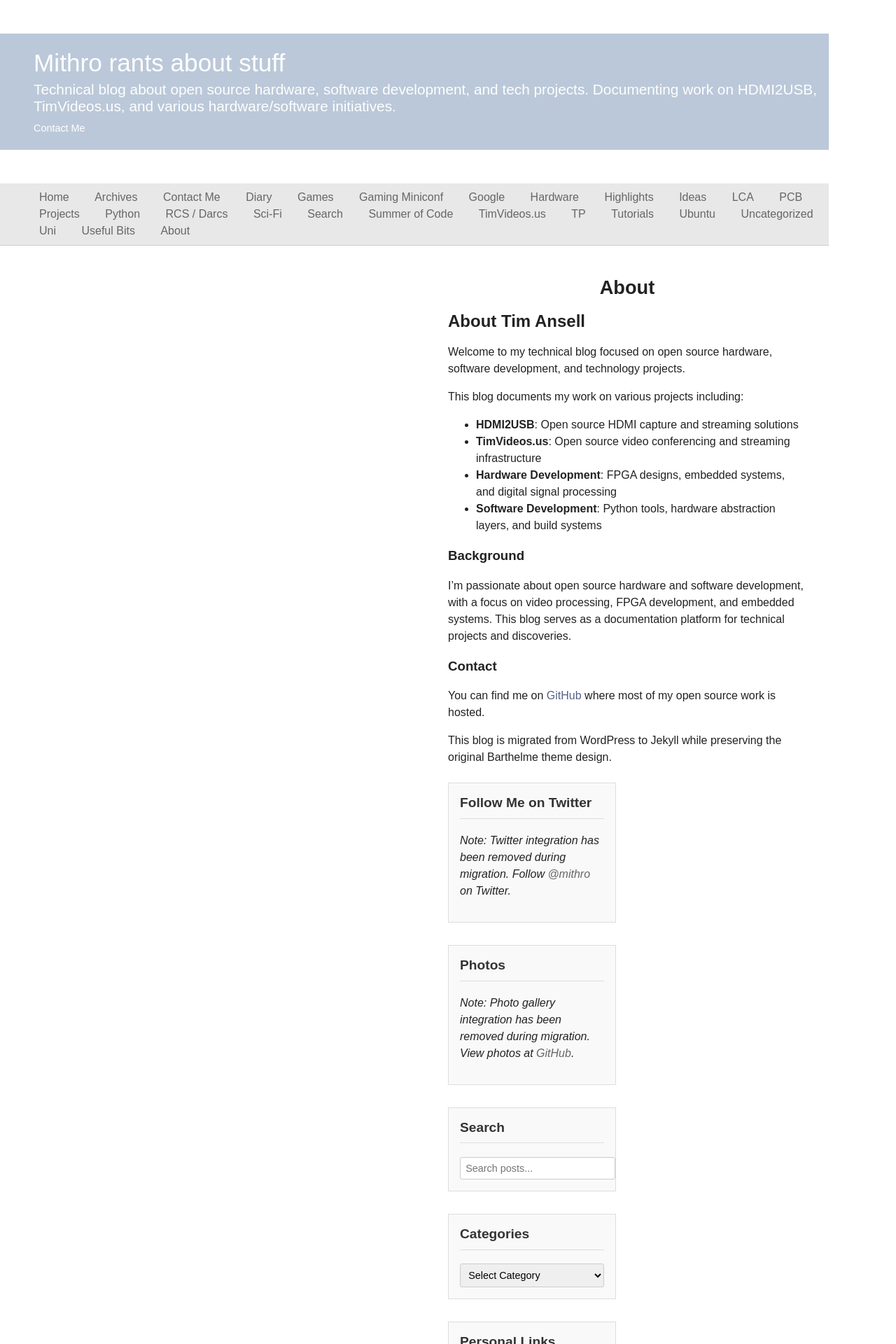
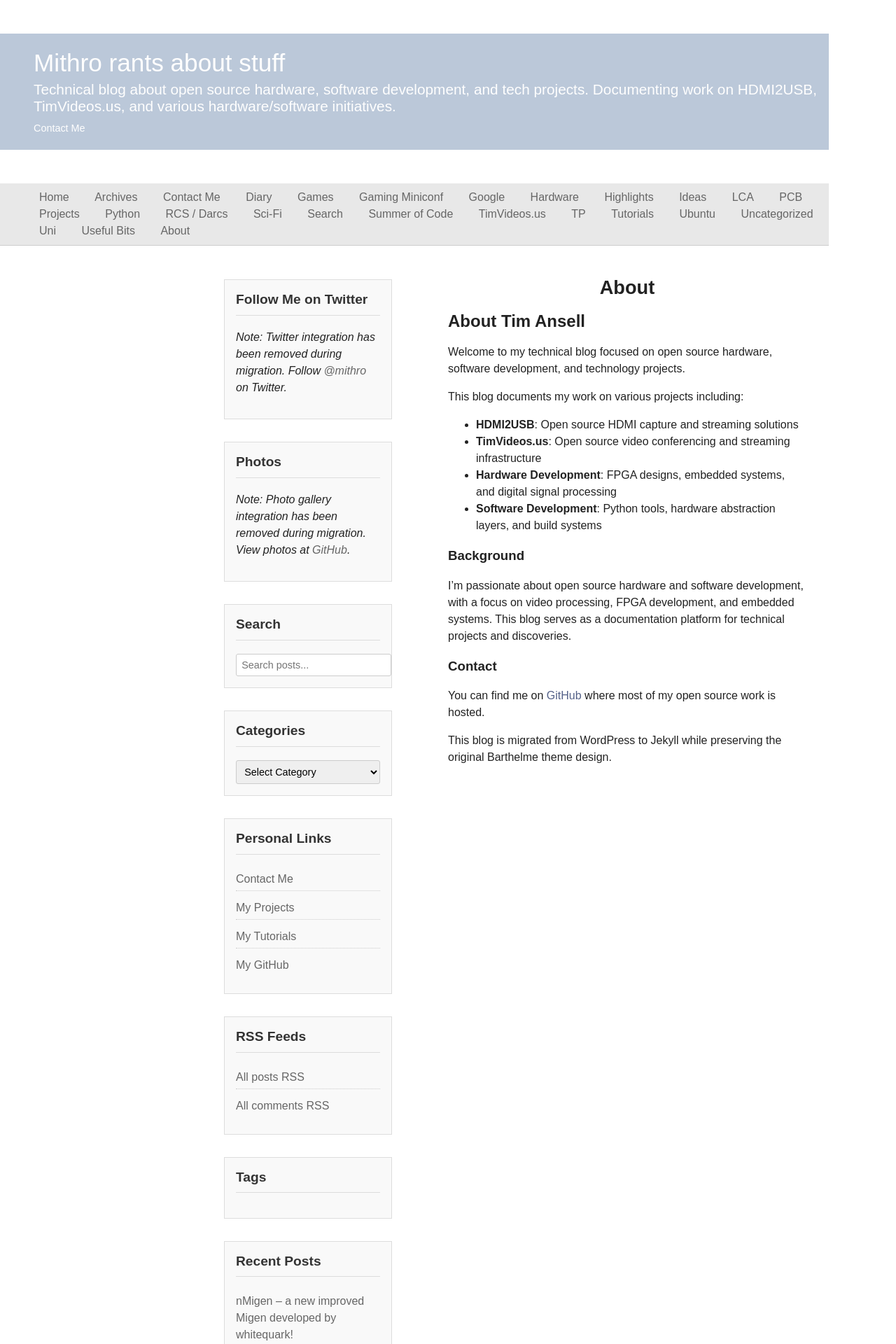
Before and after one commit to mithro/blog.mithis.net, a Jekyll site: the page built from about.markdown, in a window 1280 px wide. Shown: the top 1920 px of the page at 70% size. Built offline with Jekyll 4.4.1, drawn with Linux system fonts in a browser that asks for light colours.

Commit message:
Fix issue #1: Move sidebar from top position to correct right side
- Fixed page.html layout to place sidebar outside container div
- Sidebar now appears on right side instead of incorrectly as top bar
- Matches original Barthelme theme structure

Fixes #1

🤖 Generated with [Claude Code](https://claude.ai/code)

Co-Authored-By: Claude <noreply@anthropic.com>

```diff
--- a/_layouts/page.html
+++ b/_layouts/page.html
@@ -13,7 +13,7 @@ layout: default
             </div>
         </div><!-- .page -->
 
-        {% include sidebar.html %}
-
     </div>
 </div>
+
+{% include sidebar.html %}
```
